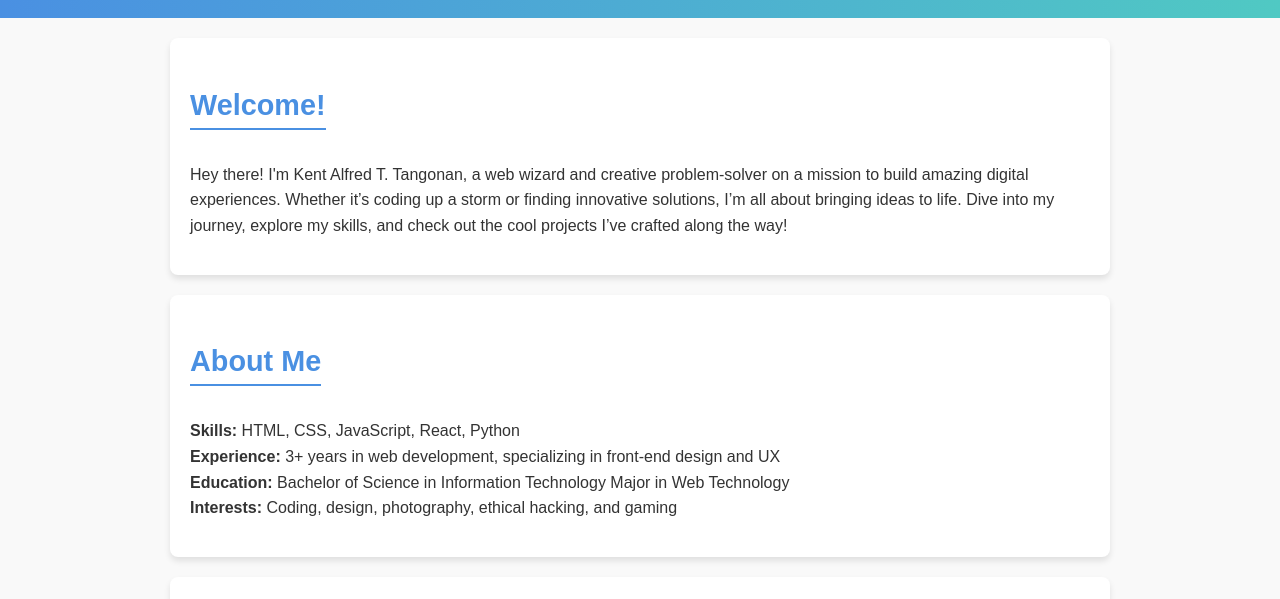
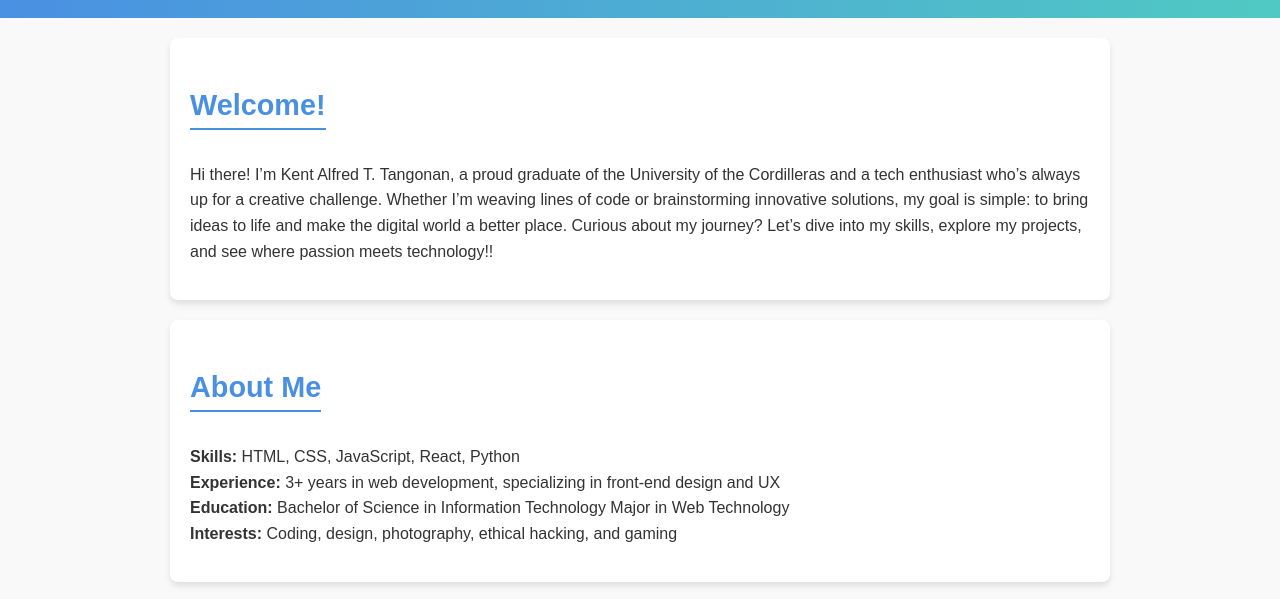
Before and after one commit to KellyAgi/Tangonan-Portfolio, a plain HTML site: page index.html in a window 1280 px wide. Shown: the part 187-786 px from the top of the page. Drawn offline with Linux system fonts and the light colour scheme.

Commit message:
Update index.html

```diff
--- a/index.html
+++ b/index.html
@@ -3,7 +3,7 @@
 <head>
     <meta charset="UTF-8">
     <meta name="viewport" content="width=device-width, initial-scale=1.0">
-    <title>My Portfolio</title>
+    <title>My Online Portfolio</title>
     <style>
         /* General Styles */
         body {
@@ -229,7 +229,7 @@
     <!-- Home Section -->
     <section id="home">
         <h2>Welcome!</h2>
-        <p>Hey there! I'm Kent Alfred T. Tangonan, a web wizard and creative problem-solver on a mission to build amazing digital experiences. Whether it’s coding up a storm or finding innovative solutions, I’m all about bringing ideas to life. Dive into my journey, explore my skills, and check out the cool projects I’ve crafted along the way!</p>
+        <p>Hi there! I’m Kent Alfred T. Tangonan, a proud graduate of the University of the Cordilleras and a tech enthusiast who’s always up for a creative challenge. Whether I’m weaving lines of code or brainstorming innovative solutions, my goal is simple: to bring ideas to life and make the digital world a better place. Curious about my journey? Let’s dive into my skills, explore my projects, and see where passion meets technology!!</p>
     </section>
 
     <!-- About Me Section -->
```
